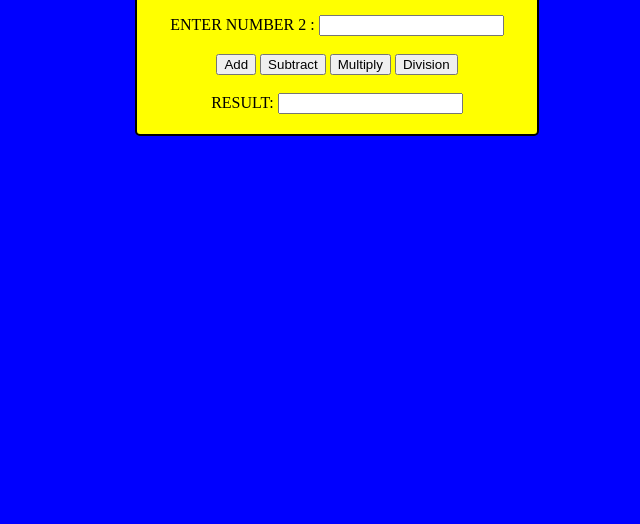
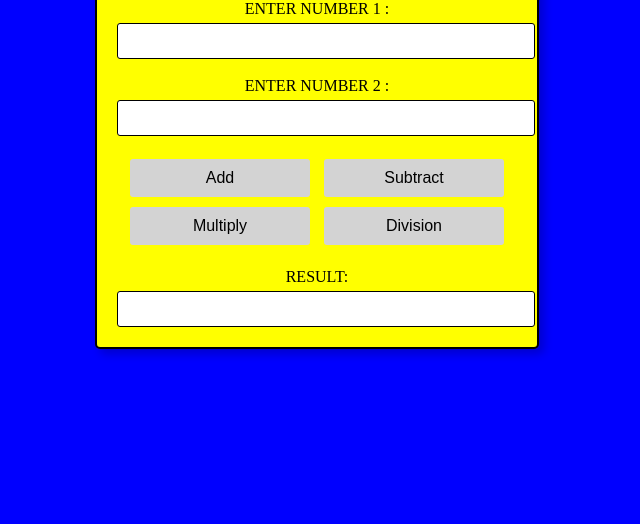
Before and after one commit to Harshini1103/Javascript-Calculator, a plain HTML site: page index.html in a window 1280 px wide. Shown: the part 276-800 px from the top of the page, without its empty margins (323-963 px from the left). Drawn offline with Linux system fonts and the light colour scheme.

Commit message:
Update style.css

```diff
--- a/style.css
+++ b/style.css
@@ -1,26 +1,55 @@
-body{
-
-    background-color:Blue;
-}
-.container{
-    width: 400px;
-    height: auto;
-    border: 2px solid black;
-    border-radius: 5px;
+body {
+    background-color: blue;
     display: flex;
     align-items: center;
     justify-content: center;
-    background-color:yellow;
-    margin-top: 150px;
-    margin-left: 450px;
+    height: 100vh;
+    margin: 0;
 }
-.items{
+
+.container {
+    width: 90%;
+    max-width: 400px;
+    border: 2px solid black;
+    border-radius: 5px;
+    background-color: yellow;
+    padding: 20px;
     text-align: center;
+    box-shadow: 5px 5px 10px rgba(0, 0, 0, 0.2);
+}
 
-    padding: 20px;
+input {
+    width: 100%;
+    padding: 8px;
+    margin-top: 5px;
+    font-size: 16px;
+    border: 1px solid black;
+    border-radius: 3px;
+}
 
+button {
+    width: 45%;
+    padding: 10px;
+    margin: 5px;
+    font-size: 16px;
+    border: none;
+    background-color: lightgray;
+    cursor: pointer;
+    border-radius: 3px;
+    transition: 0.3s;
 }
-button:hover{
+
+button:hover {
     background-color: orange;
-    transform: scale(1,1.5);
+    transform: scale(1.1);
 }
+
+@media (max-width: 500px) {
+    .container {
+        width: 95%;
+    }
+
+    button {
+        width: 100%;
+    }
+}
```
